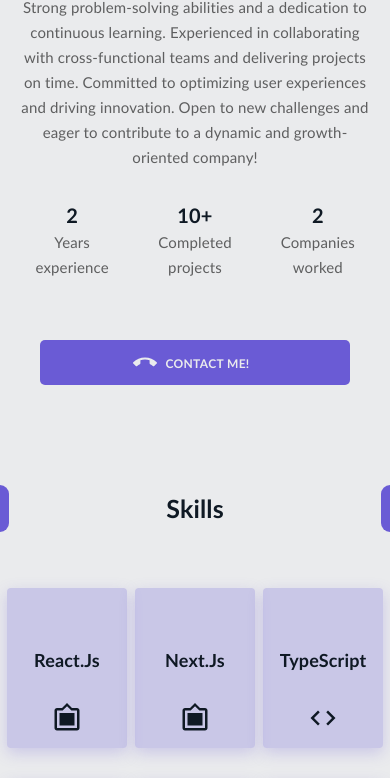
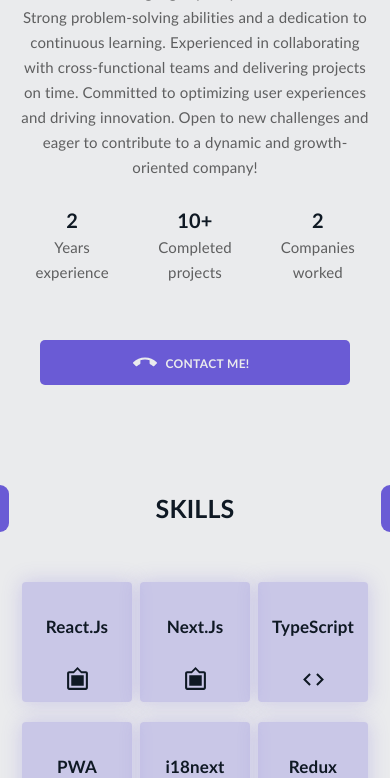
Before and after one commit to sina-olfati/sina-olfati-site, a React (Create React App) app: page /sina-olfati-site in a window 390 px wide. Shown: the part 1156-1934 px from the top of the page. Built offline with nearby package versions, Linux system fonts and the light colour scheme; a web font is replaced by a local one.

Commit message:
Skills: Cards: updated UI

```diff
--- a/public/assets/locales/en/translation.json
+++ b/public/assets/locales/en/translation.json
@@ -34,7 +34,7 @@
     "home_bottom_exercise": "You can come and exercise with me",
 
 
-    "resume-about": "About me",
+    "resume-about": "ABOUT ME",
     "resume-describtion": "Highly skilled and passionate developer with expertise in React.Js and Next.Js. Proven track record of delivering high-quality software solutions. Strong problem-solving abilities and a dedication to continuous learning. Experienced in collaborating with cross-functional teams and delivering projects on time. Committed to optimizing user experiences and driving innovation. Open to new challenges and eager to contribute to a dynamic and growth-oriented company!",
     "resume-experience": "Years experience",
     "resume-projects": "Completed projects",
@@ -43,7 +43,7 @@
     "contact-me": "Contact me!",
 
 
-    "resume-skills": "Skills",
+    "resume-skills": "SKILLS",
 
     "resume-work-work-work": " Work Experience",
     "resume-work-work-iranfavagostaresh-title": "Front-end Developer",
@@ -102,7 +102,7 @@
     "resume-work-edu-kangaroo-about": "",
 
 
-    "resume-langs-languages": "Languages",
+    "resume-langs-languages": "LANGUAGES",
     "resume-langs-describe": "You know, I'm a dictionary myself!",
     "resume-langs-english": "English",
     "resume-langs-english-level": "Fluent",
--- a/src/components/home/Front.css
+++ b/src/components/home/Front.css
@@ -55,7 +55,7 @@
 
 .texts h3 {
     font-size: 23px;
-    margin: 15px 0;
+    margin: 20px 0;
     font-weight: 600;
 }
 
@@ -291,7 +291,7 @@
     }
     .texts h3 {
         font-size: 20px;
-        margin: 10px 0;
+        margin: 15px 0;
     }
     .texts p {
         font-size: 15px;
@@ -359,7 +359,6 @@
     }
     .texts h3 {
         font-size: 17px;
-        margin: 10px 0;
     }
     .texts p {
         width: 90%;
--- a/src/components/resume/About.css
+++ b/src/components/resume/About.css
@@ -49,7 +49,7 @@
     align-items: center;
     justify-content: space-between;
     list-style: none;
-    margin: 50px 0;
+    margin: 30px 0;
 }
 
 .item {
@@ -153,7 +153,7 @@
     }
     .items {
         width: 90%;
-        margin: 30px 0;
+        margin: 25px 0;
     }
     .item p {
         width: 100%;
--- a/src/components/resume/Work.css
+++ b/src/components/resume/Work.css
@@ -44,7 +44,7 @@
     /* border: solid 1px green; */
     width: 95%;
     display: flex;
-    margin: 30px 10px;
+    margin: 10px 10px;
     padding: 10px;
     border-radius: 5px;
     transition: 0.3s;
--- a/src/components/resume/skills/Cards.css
+++ b/src/components/resume/skills/Cards.css
@@ -32,6 +32,7 @@
 }
 
 .cards-container .cards-card {
+    /* border: solid 1px red; */
     /* background-color: #ffffff; */
     /* background-color: var(--mui-palette-secondary-dark); */
     /* background-color: var(--mui-palette-info-lightest); */
@@ -39,7 +40,7 @@
     border-radius: 4px;
     /* box-shadow: 0 5px 15px rgba(0, 0, 0, 0.4); */
     /* box-shadow: 0 5px 15px var(--mui-palette-info-lightest); */
-    box-shadow: 0 5px 15px var(--mui-palette-primary-light);
+    box-shadow: 0 0px 20px var(--mui-palette-primary-light);
     /* cursor: pointer; */
     position: relative;
     display: flex;
@@ -51,9 +52,12 @@
     transition: background-color 0.5s ease,
     color 0.5s ease,
     transform 0.5s ease;
-    height: 240px;
-    width: 180px;
-    margin: 2rem 10px;
+    /* width: 180px; */
+    width: 160px;
+    /* height: 240px; */
+    height: 140px;
+    /* padding: 20px 0; */
+    margin: 20px 10px;
 }
 
 /* .cards-container:hover .cards-card,
@@ -84,14 +88,16 @@
 }
 
 .cards-container .cards-card h2 {
-    position: absolute;
+    /* border: solid 1px red; */
+    position: relative;
+    bottom: 20px;
     /* background-color: var(--mui-palette-primary-main); */
     /* border-radius: 50%; */
     /* color: #ffffff; */
     /* color: var(--mui-palette-info-dark); */
     color: var(--mui-palette-info-main);
     font-size: 23px;
-    margin-bottom: 30px;
+    font-size: 20px;
     text-align: center;
     /* transition: box-shadow 0.5s ease; */
     /* height: 120px;
@@ -113,8 +119,9 @@
 }
 
 .cards-container .cards-card svg {
+    /* border: solid 1px blue; */
     position: absolute;
-    bottom: 30px;
+    bottom: 20px;
     color: var(--mui-palette-info-main);
     font-size: 23px;
     height: 35px;
@@ -134,17 +141,17 @@
 
 @media only screen and (max-width: 1120px) {
     .cards-container .cards-card{
-        height: 192px;
-        width: 144px;
+        /* width: 144px; */
+        width: 140px;
+        /* height: 192px; */
+        height: 140px;
     }
     .cards-container .cards-card h2 {
         font-size: 20px;
-        margin-bottom: 20px;
     }
     .cards-container .cards-card svg {
         width: 30px;
         height: 30px;
-        bottom: 20px;
     }
 }
 
@@ -152,17 +159,21 @@
     .cards-container .cards-card{
         /* height: 180px;
         width: 135px; */
-        height: 160px;
-        width: 120px;
+        /* width: 120px; */
+        width: 110px;
+        /* height: 160px; */
+        height: 120px;
     }
     .cards-container .cards-card {
-        margin: 1rem 4px;
+        margin: 10px 4px;
     }
     .cards-container .cards-card h2 {
-        font-size: 18px;
-        margin-bottom: 15px;
+        font-size: 17px;
+        bottom: 15px;
     }
     .cards-container .cards-card svg {
-        bottom: 15px;
+        bottom: 10px;
+        width: 25px;
+        height: 25px;
     }
 }
```
